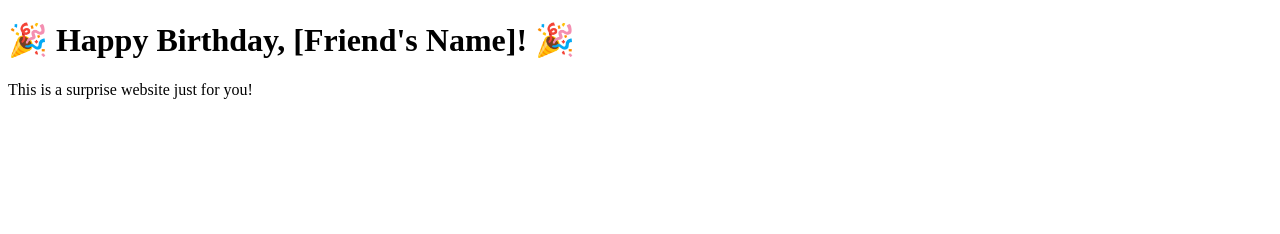
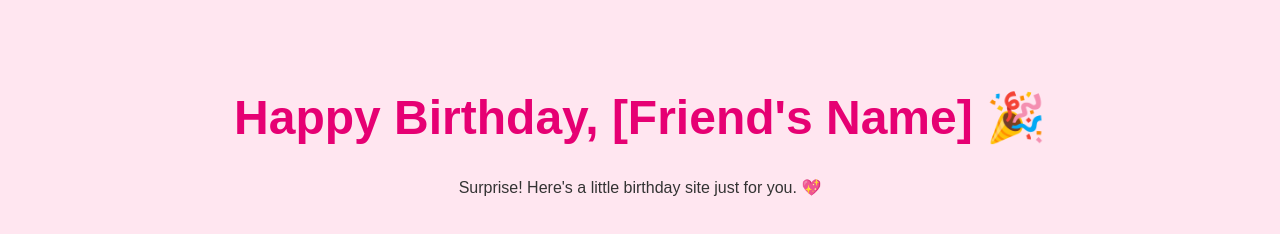
Before and after one commit to kruziwhat/nimja, a plain HTML site: page index.html in a window 1280 px wide. Drawn offline with Linux system fonts and the light colour scheme.

Commit message:
Update index.html

```diff
--- a/index.html
+++ b/index.html
@@ -1,10 +1,24 @@
 <!DOCTYPE html>
-<html>
+<html lang="en">
 <head>
-  <title>Happy Birthday!</title>
+    <meta charset="UTF-8">
+    <title>Happy Birthday!</title>
+    <style>
+        body {
+            font-family: Arial, sans-serif;
+            text-align: center;
+            background: #ffe6f0;
+            color: #333;
+            padding: 50px;
+        }
+        h1 {
+            font-size: 3em;
+            color: #e60073;
+        }
+    </style>
 </head>
 <body>
-  <h1>🎉 Happy Birthday, [Friend's Name]! 🎉</h1>
-  <p>This is a surprise website just for you!</p>
+    <h1>Happy Birthday, [Friend's Name] 🎉</h1>
+    <p>Surprise! Here's a little birthday site just for you. 💖</p>
 </body>
 </html>
```
